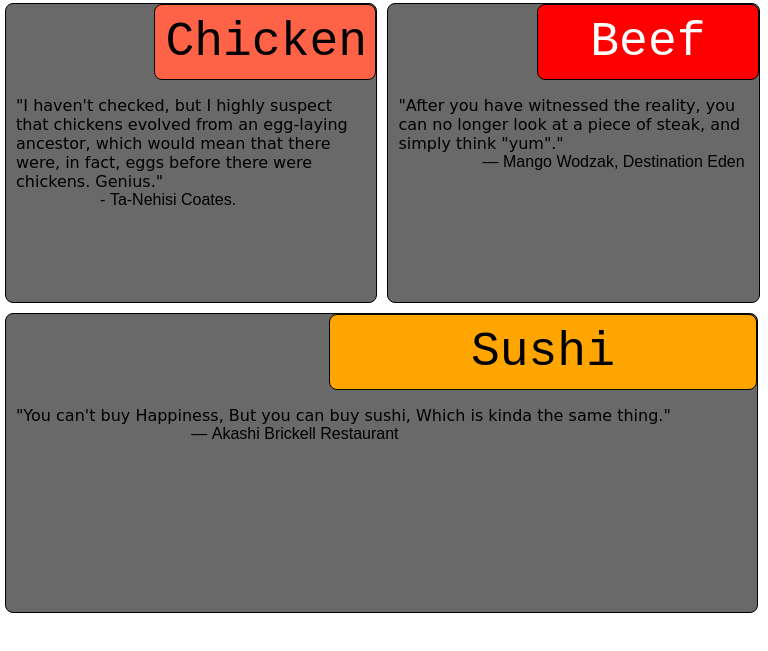
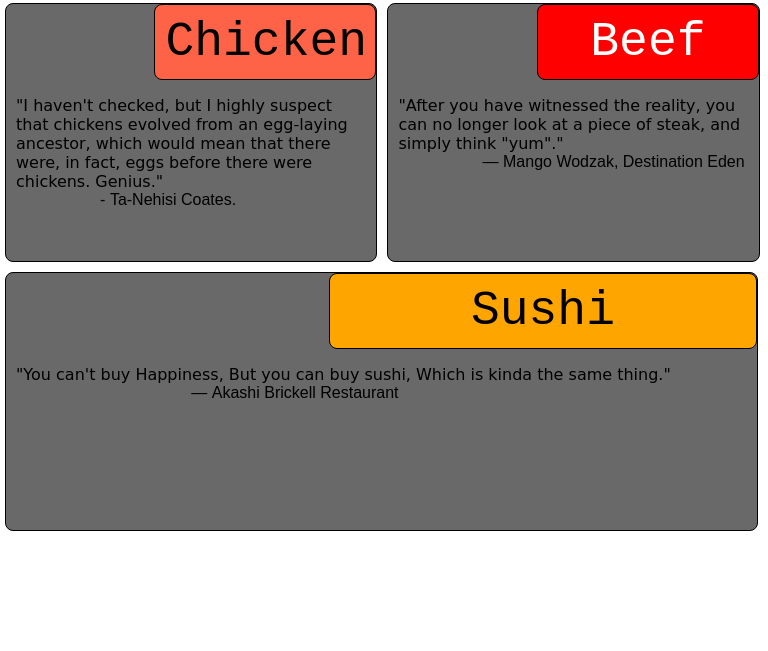
Before and after one commit to JuBee369/cs3-week2-solution, a plain HTML site: page index.html in a window 768 px wide. Shown: the part 57-708 px from the top of the page. Drawn offline with Linux system fonts and the light colour scheme; a web font is replaced by a local one.

Commit message:
Changes in height of sections in tablet mode

```diff
--- a/css/styles.css
+++ b/css/styles.css
@@ -86,6 +86,10 @@ header{
         width: 48.5%;
     }
 
+    .colbox{
+        height: 259px;
+    }
+
     #colbox3{
         width: 98%;
     }
```
